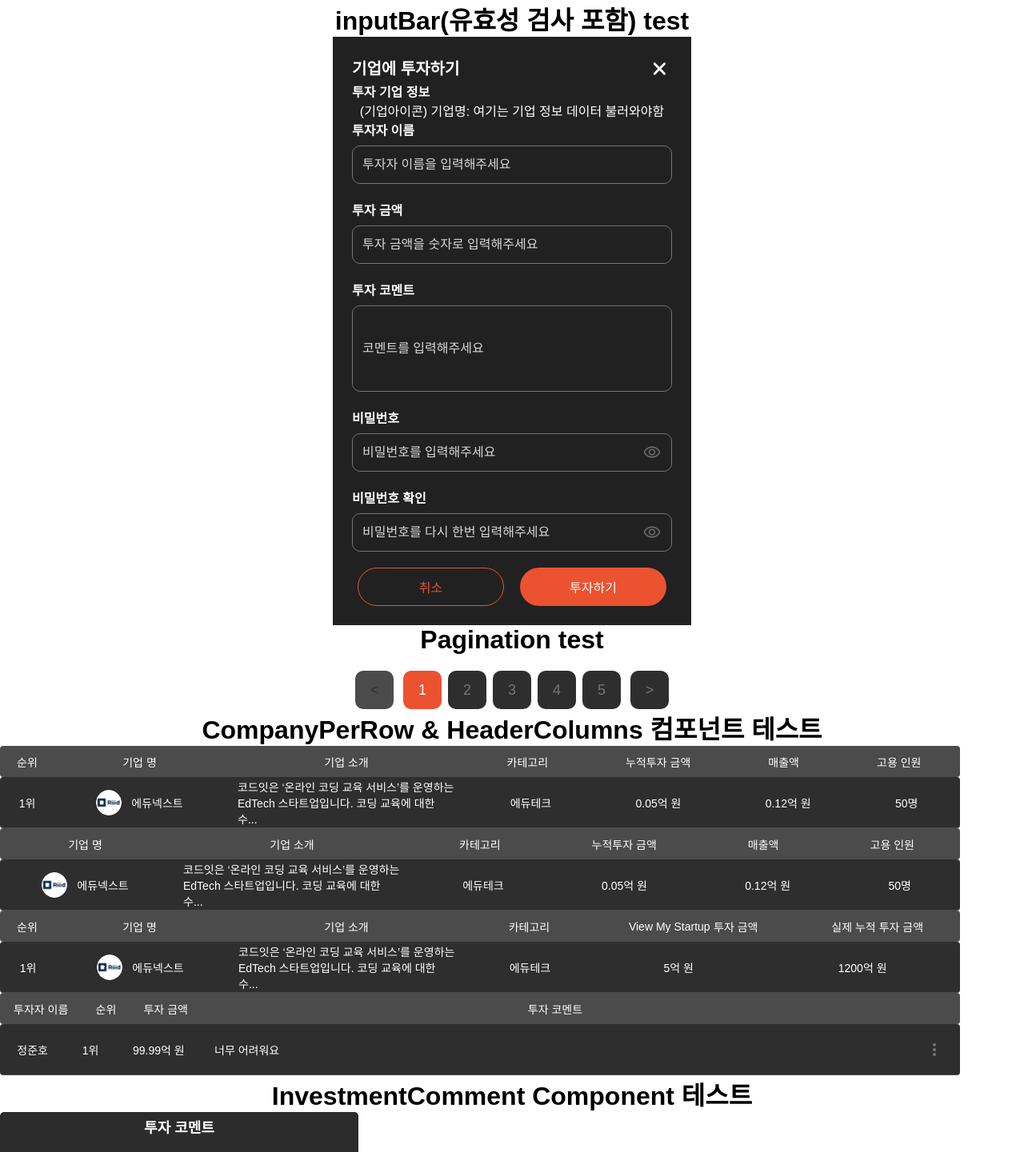
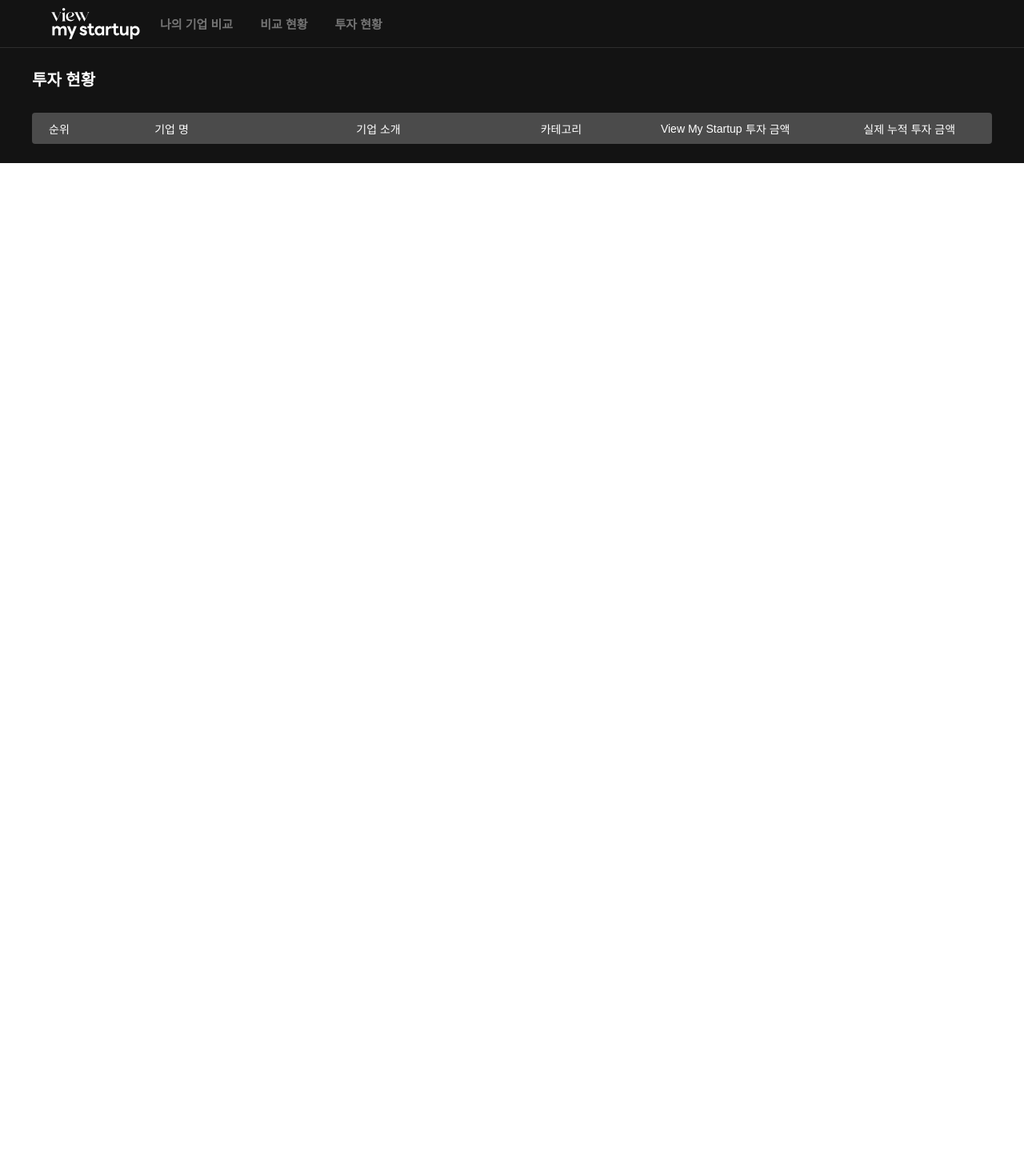
Before and after one commit to ViewMyStartup/view-my-startup, a React (Create React App) app in the folder vms_fe/: page / in a window 1280 px wide. Shown: the top 1441 px of the page at 80% size. After the commit the page ends 800 px from the top, so only its background shows below. Built offline with nearby package versions, Linux system fonts and the light colour scheme; a web font is replaced by a local one.

Commit message:
:bug: [Fix] HeaderColumns CSS 수정 & InvestInfoPage 개발시작

```diff
--- a/vms_fe/src/App.js
+++ b/vms_fe/src/App.js
@@ -14,6 +14,9 @@ import CompanyCard from "./components/common/CompanyCard.js";
 import ModalSelectComparision from "components/ModalSelectComparision";
 import PageNav from "./components/PageNav.js";
 
+//테스트 페이지
+import InvestInfoPage from "pages/InvestInfoPage";
+
 
 //테스트용 이미지
 import Companyimg from "./assets/images/mock_img/company_temp.svg";
@@ -22,150 +25,155 @@ import ToggleIcon from "./assets/images/ic_toggle.svg";
 
 
 const App = () => {
-  // 페이지네이션 상태
-  const [currentPage, setCurrentPage] = useState(1);
-  const totalPages = 5; // 테스트를 위해 총 페이지 수를 설정
+  // // 페이지네이션 상태
+  // const [currentPage, setCurrentPage] = useState(1);
+  // const totalPages = 5; // 테스트를 위해 총 페이지 수를 설정
 
-  // 페이지네이션 핸들러
-  const handlePageChange = (page) => {
-    if (page >= 1 && page <= totalPages) {
-      setCurrentPage(page);
-    }
-  };
+  // // 페이지네이션 핸들러
+  // const handlePageChange = (page) => {
+  //   if (page >= 1 && page <= totalPages) {
+  //     setCurrentPage(page);
+  //   }
+  // };
 
-  // 모달 핸들러
-  const [isModalOpen, setModalOpen] = useState(false);
+  // // 모달 핸들러
+  // const [isModalOpen, setModalOpen] = useState(false);
 
-  const openModal = () => {
-    setModalOpen(true);
-  };
+  // const openModal = () => {
+  //   setModalOpen(true);
+  // };
 
-  const closeModal = () => {
-    setModalOpen(false);
-  };
+  // const closeModal = () => {
+  //   setModalOpen(false);
+  // };
 
 
-  // CompanyPerRow & HeaderColumns 컴포넌트 테스트용 데이터 데이터
-  const data = {
-    rank: 1,
-    name: "에듀넥스트",
-    img: Companyimg,
-    description:
-      "코드잇은 ‘온라인 코딩 교육 서비스’를 운영하는 EdTech 스타트업입니다. 코딩 교육에 대한 수...",
-    category: "에듀테크",
-    total_investment: 5000000,
-    revenue: 12000000,
-    employees: 50,
-  };
+  // // CompanyPerRow & HeaderColumns 컴포넌트 테스트용 데이터 데이터
+  // const data = {
+  //   rank: 1,
+  //   name: "에듀넥스트",
+  //   img: Companyimg,
+  //   description:
+  //     "코드잇은 ‘온라인 코딩 교육 서비스’를 운영하는 EdTech 스타트업입니다. 코딩 교육에 대한 수...",
+  //   category: "에듀테크",
+  //   total_investment: 5000000,
+  //   revenue: 12000000,
+  //   employees: 50,
+  // };
 
-  const vmsData = {
-    total_investment_vms: 500000000,
-    total_investment_infact: 120000000000,
-  };
+  // const vmsData = {
+  //   total_investment_vms: 500000000,
+  //   total_investment_infact: 120000000000,
+  // };
 
-  const userData = {
-    userName: "정준호",
-    userRank: 1,
-    user_total_investment: 9999000000,
-    user_comment: "너무 어려워요",
-  };
+  // const userData = {
+  //   userName: "정준호",
+  //   userRank: 1,
+  //   user_total_investment: 9999000000,
+  //   user_comment: "너무 어려워요",
+  // };
 
-  //SearchBar 테스트
-  const [searchQuery, setSearchQuery] = useState("");
+  // //SearchBar 테스트
+  // const [searchQuery, setSearchQuery] = useState("");
 
-  const handleSearchChange = (value) => {
-    setSearchQuery(value);
-  };
+  // const handleSearchChange = (value) => {
+  //   setSearchQuery(value);
+  // };
 
-  const handleClearSearch = () => {
-    setSearchQuery("");
-  };
+  // const handleClearSearch = () => {
+  //   setSearchQuery("");
+  // };
 
-  //CompanyCard 테스트
-  const initialStartups = [
-    {
-      name: "코드잇",
-      category: "에듀테크",
-      logoSrc: defaultLogo,
-    },
-    {
-      name: "코딩마스터",
-      category: "에듀테크",
-      logoSrc: defaultLogo,
-    },
-    {
-      name: "러닝큐브",
-      category: "에듀테크",
-      logoSrc: defaultLogo,
-    },
-  ];
+  // //CompanyCard 테스트
+  // const initialStartups = [
+  //   {
+  //     name: "코드잇",
+  //     category: "에듀테크",
+  //     logoSrc: defaultLogo,
+  //   },
+  //   {
+  //     name: "코딩마스터",
+  //     category: "에듀테크",
+  //     logoSrc: defaultLogo,
+  //   },
+  //   {
+  //     name: "러닝큐브",
+  //     category: "에듀테크",
+  //     logoSrc: defaultLogo,
+  //   },
+  // ];
 
-  const [startups, setStartups] = useState(initialStartups);
+  // const [startups, setStartups] = useState(initialStartups);
 
-  const handleDelete = (name) => {
-    const updatedStartups = startups.filter((startup) => startup.name !== name);
-    setStartups(updatedStartups);
-  };
+  // const handleDelete = (name) => {
+  //   const updatedStartups = startups.filter((startup) => startup.name !== name);
+  //   setStartups(updatedStartups);
+  // };
 
-  return (
-    <div>
-      <h1>inputBar(유효성 검사 포함) test</h1>
-      <InputBar />
-      <h1>Pagination test</h1>
-      <Pagination
-        currentPage={currentPage}
-        totalPages={totalPages}
-        onPageChange={handlePageChange}
-        hasNext={currentPage < totalPages}
-      />
-      <h1>CompanyPerRow & HeaderColumns 컴포넌트 테스트</h1>
-      <HeaderColumns />
-      <CompanyDataPerRow type="rank" companyData={data} />
-      <HeaderColumns type="noRank" />
-      <CompanyDataPerRow type="noRank" companyData={data} />
-      <HeaderColumns type="invest" />
-      <CompanyDataPerRow type="invest" companyData={data} vmsData={vmsData} />
-      <HeaderColumns type="comment" />
-      <CompanyDataPerRow type="comment" userData={userData} />
+  // return (
+  //   <div>
+  //     <h1>inputBar(유효성 검사 포함) test</h1>
+  //     <InputBar />
+  //     <h1>Pagination test</h1>
+  //     <Pagination
+  //       currentPage={currentPage}
+  //       totalPages={totalPages}
+  //       onPageChange={handlePageChange}
+  //       hasNext={currentPage < totalPages}
+  //     />
+  //     <h1>CompanyPerRow & HeaderColumns 컴포넌트 테스트</h1>
+  //     <HeaderColumns />
+  //     <CompanyDataPerRow type="rank" companyData={data} />
+  //     <HeaderColumns type="noRank" />
+  //     <CompanyDataPerRow type="noRank" companyData={data} />
+  //     <HeaderColumns type="invest" />
+  //     <CompanyDataPerRow type="invest" companyData={data} vmsData={vmsData} />
+  //     <HeaderColumns type="comment" />
+  //     <CompanyDataPerRow type="comment" userData={userData} />
 
-      <h1>InvestmentComment Component 테스트</h1>
-      <InvestmentComment
-        headerText="투자 코멘트"
-        placeholderText="비밀번호를 입력해 주세요"
-        errorMessage="비밀번호를 입력해야 합니다."
-      />
+  //     <h1>InvestmentComment Component 테스트</h1>
+  //     <InvestmentComment
+  //       headerText="투자 코멘트"
+  //       placeholderText="비밀번호를 입력해 주세요"
+  //       errorMessage="비밀번호를 입력해야 합니다."
+  //     />
 
-      <h1>DropdownComponent 테스트</h1>
-      <DropdownComponent />
-      <h1>검색창 테스트</h1>
-      <SearchBar
-        value={searchQuery}
-        onChange={handleSearchChange}
-        onClear={handleClearSearch}
-      />
-      <h1>CompanyCard 테스트</h1>
-      {startups.map((startup, index) => (
-        <CompanyCard
-          key={index}
-          name={startup.name}
-          category={startup.category}
-          logoSrc={Companyimg}
-          onDelete={() => handleDelete(startup.name)}
-        />
-      ))}
+  //     <h1>DropdownComponent 테스트</h1>
+  //     <DropdownComponent />
+  //     <h1>검색창 테스트</h1>
+  //     <SearchBar
+  //       value={searchQuery}
+  //       onChange={handleSearchChange}
+  //       onClear={handleClearSearch}
+  //     />
+  //     <h1>CompanyCard 테스트</h1>
+  //     {startups.map((startup, index) => (
+  //       <CompanyCard
+  //         key={index}
+  //         name={startup.name}
+  //         category={startup.category}
+  //         logoSrc={Companyimg}
+  //         onDelete={() => handleDelete(startup.name)}
+  //       />
+  //     ))}
 
-      <h1>PageNav Component 테스트</h1>
-      <PageNav />
-      <PageNav />
+  //     <h1>PageNav Component 테스트</h1>
+  //     <PageNav />
+  //     {/* 하단 보더 확인을 위한 Nav 1개 더 추가 */}
+  //     <PageNav />
 
-      <h1>모달 테스트입니다</h1>
-      <button onClick={openModal}>Open Investment Modal</button>
-      <ModalSelectComparision isOpen={isModalOpen} onClose={closeModal} />
+  //     <h1>모달 테스트입니다</h1>
+  //     <button onClick={openModal}>Open Investment Modal</button>
+  //     <ModalSelectComparision isOpen={isModalOpen} onClose={closeModal} />
 
 
+  //     {/* 페이지 테스트 */}
+  //     <InvestInfoPage />
 
-    </div>
-  );
+  //   </div>
+  //);
+    return <InvestInfoPage />
+
 };
 
 export default App;
--- a/vms_fe/src/components/common/HeaderColumns.module.css
+++ b/vms_fe/src/components/common/HeaderColumns.module.css
@@ -34,7 +34,7 @@
 }
 
 .investSize {
-  min-width: 380px;
+  min-width: 464px;
   max-width: 738px;
 }
 
--- /dev/null
+++ b/vms_fe/src/pages/InvestInfoPage.js
@@ -0,0 +1,28 @@
+import React from "react";
+import PageNav from "components/PageNav";
+import HeaderColumns from "components/common/HeaderColumns";
+import styles  from "./InvestInfoPage.module.css"
+
+function InvestInfoPage() {
+  return (
+    <div className={styles.bgSet}>
+      <nav className={styles.navSet}>
+        <PageNav />
+      </nav>
+      <main className={styles.mainContainer}>
+
+        <header className={styles.headerBox}>
+          <span className={styles.headerText}>투자 현황</span>
+          <HeaderColumns type="invest" />
+        </header>
+
+
+        <section>
+        </section>
+      </main>
+
+    </div>
+  );
+}
+
+export default InvestInfoPage;
--- /dev/null
+++ b/vms_fe/src/pages/InvestInfoPage.module.css
@@ -0,0 +1,38 @@
+.bgSet {
+  background-color:#131313;
+  display: flex;
+  justify-content: center;
+  align-items: center;
+  flex-direction: column;
+}
+
+.navSet {
+  width: 100%;
+}
+
+.mainContainer {
+  display: flex;
+  justify-content: center;
+  align-items: center;
+  width: 100%;
+  max-width: 1248px;
+  min-width: 792px;
+  padding: 24px;
+
+}
+.headerBox {
+  display: flex;
+  flex-direction: column;
+
+  width: 100%;
+  flex-basis: 1200px;
+  gap: 28px;
+}
+
+.headerText{
+  display: flex;
+  justify-content: flex-start;
+  font-weight: 700;
+  font-size: 1.25rem;
+  color: #FFFFFF;
+}
```
